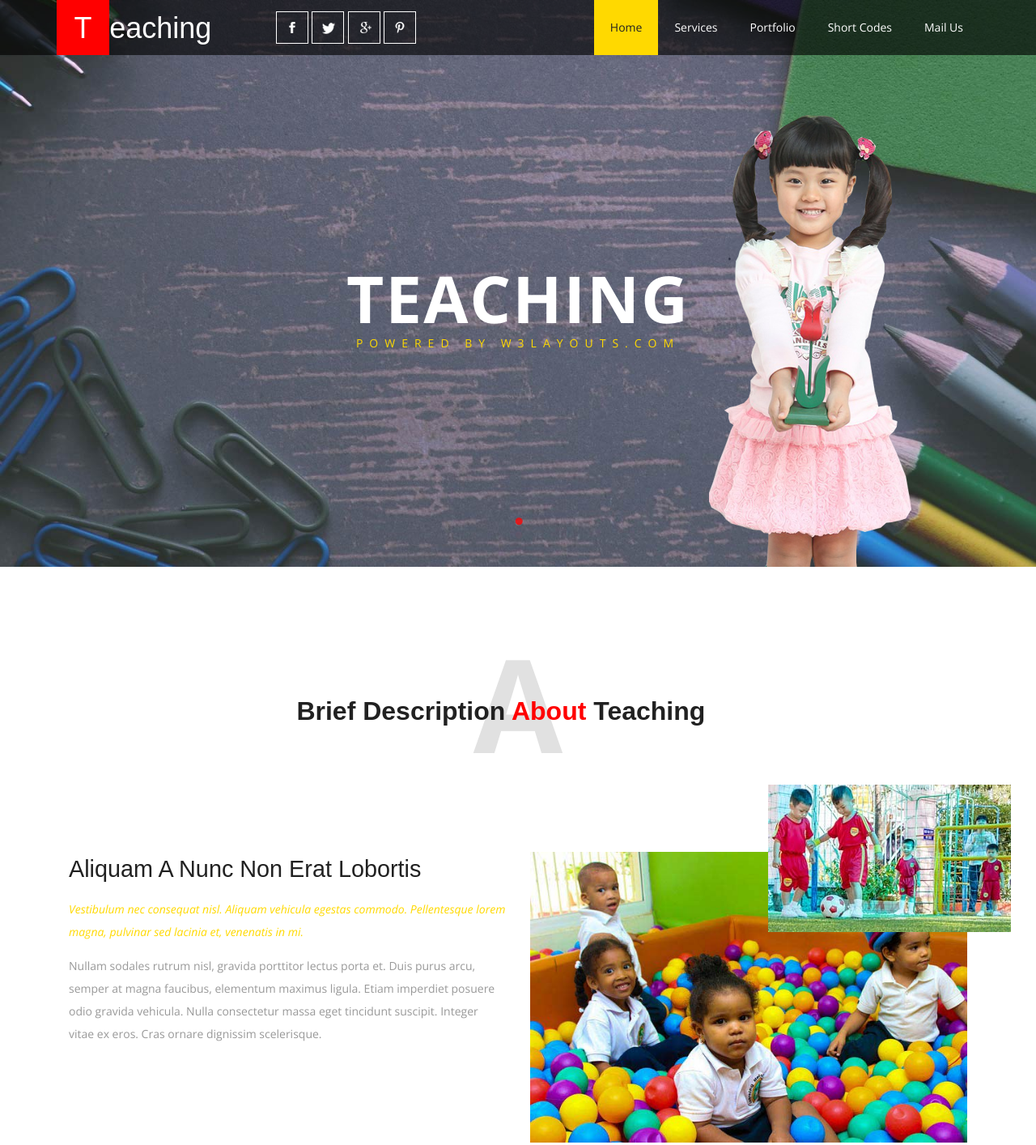
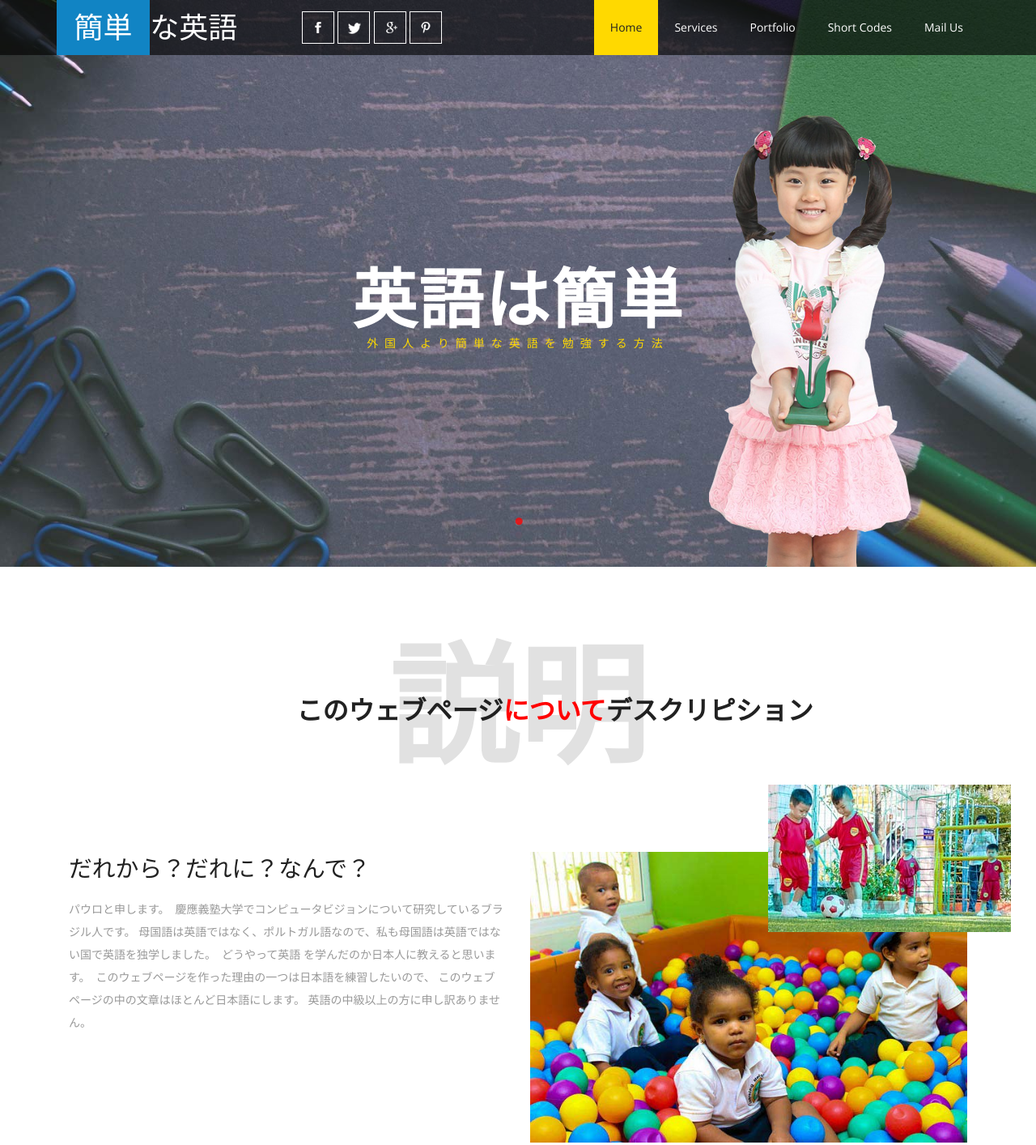
Before and after one commit to Gother/gother.github.io, a plain HTML site: page index.html in a window 1280 px wide. Shown: the top 1414 px of the page at 81% size. Drawn offline with nearby package versions, Linux system fonts and the light colour scheme; a web font is replaced by a local one.

Commit message:
Change texts
Replace some of the text from the original template

```diff
--- a/css/style.css
+++ b/css/style.css
@@ -80,7 +80,7 @@ input[type="submit"],input[type="reset"],.agileits_mail_grid_lft_grid1 ul li a,.
 }
 .navbar-brand span {
     padding: .46em .6em;
-    background:#FF0000;
+    background:#1184c4;
     display: inline-block;
 }
 .navbar-nav {
--- a/index.html
+++ b/index.html
@@ -7,12 +7,11 @@ License URL: http://creativecommons.org/licenses/by/3.0/
 <!DOCTYPE html>
 <html>
 <head>
-<title>Teaching an Education School Category Flat Bootstrap Responsive Website Template | Home :: w3layouts</title>
+<title>Basic English for Japanese!</title>
 <!-- for-mobile-apps -->
 <meta name="viewport" content="width=device-width, initial-scale=1">
 <meta http-equiv="Content-Type" content="text/html; charset=utf-8" />
-<meta name="keywords" content="Teaching Responsive web template, Bootstrap Web Templates, Flat Web Templates, Android Compatible web template,
-Smartphone Compatible web template, free webdesigns for Nokia, Samsung, LG, SonyEricsson, Motorola web design" />
+<meta name="keywords" content="Teaching basic English to Japanese people" />
 <script type="application/x-javascript"> addEventListener("load", function() { setTimeout(hideURLbar, 0); }, false);
 		function hideURLbar(){ window.scrollTo(0,1); } </script>
 <!-- //for-mobile-apps -->
@@ -57,7 +56,7 @@ Smartphone Compatible web template, free webdesigns for Nokia, Samsung, LG, Sony
 							<span class="icon-bar"></span>
 							<span class="icon-bar"></span>
 						</button>
-						<h1><a class="navbar-brand" href="index.html"><span>T</span>eaching</a></h1>
+						<h1><a class="navbar-brand" href="index.html"><span>簡単</span>な英語</a></h1>
 					</div>
 					<!-- Collect the nav links, forms, and other content for toggling -->
 					<div class="collapse navbar-collapse navbar-right" id="bs-example-navbar-collapse-1">
@@ -85,8 +84,8 @@ Smartphone Compatible web template, free webdesigns for Nokia, Samsung, LG, Sony
 		</div>
 		<div class="w3agile_banner_info">
 			<div class="container">
-				<h3>teaching</h3>
-				<a href="http://w3layouts.com">powered by w3layouts.com</a>
+				<h3>英語は簡単</h3>
+				<a href="">外国人より簡単な英語を勉強する方法</a>
 			</div>
 		</div>
 		<div class="w3_scroll">
@@ -102,16 +101,14 @@ Smartphone Compatible web template, free webdesigns for Nokia, Samsung, LG, Sony
 <!-- banner-bottom -->
 	<div id="about" class="banner-bottom">
 		<div class="container">
-			<h3 class="head">A<span>brief description <i>about</i> teaching</span></h3>
+			<h3 class="head">説明<span>このウェブページ<i>について</i>デスクリピション</span></h3>
 			<div class="agileits_banner_bottom_grids">
 				<div class="col-md-6 agileits_banner_bottom_grid_l">
-					<h4>Aliquam a nunc non erat lobortis</h4>
-					<p><i>Vestibulum nec consequat nisl. Aliquam vehicula egestas commodo.
-						Pellentesque lorem magna, pulvinar sed lacinia et, venenatis in mi.</i>Nullam sodales rutrum nisl, gravida porttitor lectus porta et.
-						Duis purus arcu, semper at magna faucibus, elementum maximus ligula.
-						Etiam imperdiet posuere odio gravida vehicula. Nulla consectetur massa
-						eget tincidunt suscipit. Integer vitae ex eros. Cras ornare dignissim
-						scelerisque.</p>
+					<h4>だれから？だれに？なんで？</h4>
+					<p>パウロと申します。　慶應義塾大学でコンピュータビジョンについて研究しているブラジル人です。
+					母国語は英語ではなく、ポルトガル語なので、私も母国語は英語ではない国で英語を独学しました。　どうやって英語
+				を学んだのか日本人に教えると思います。　このウェブページを作った理由の一つは日本語を練習したいので、
+				このウェブページの中の文章はほとんど日本語にします。 英語の中級以上の方に申し訳ありません。</p>
 				</div>
 				<div class="col-md-6 agileits_banner_bottom_grid_r">
 					<div class="agileits_banner_btm_grid_r">
```
